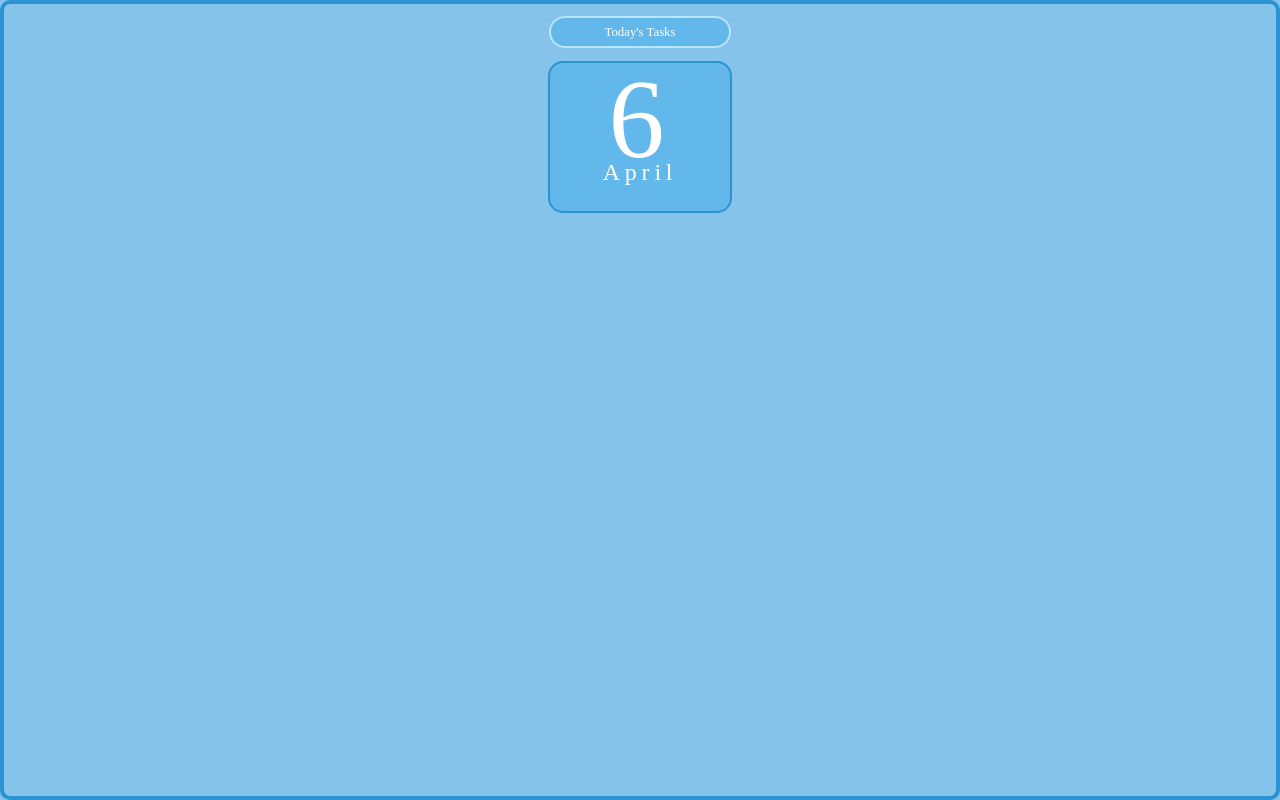
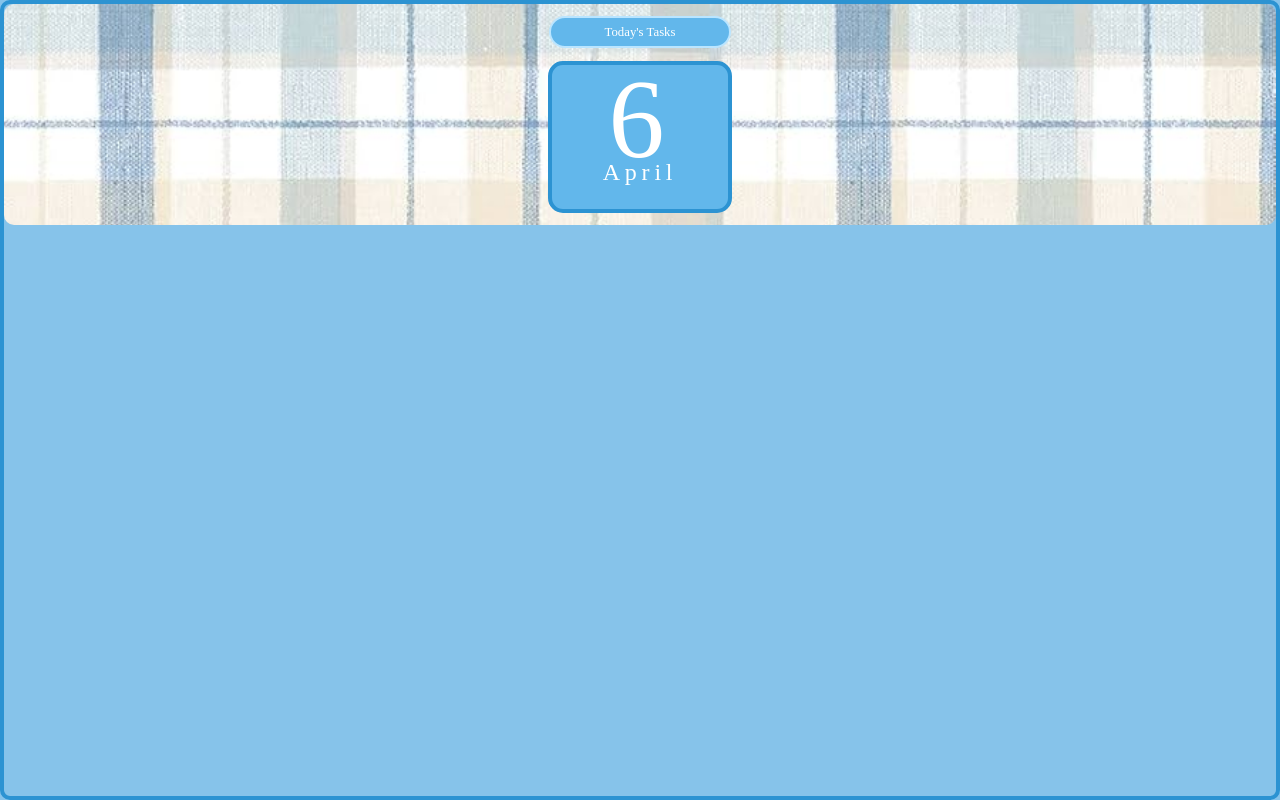
Before and after one commit to evelynhyx/Calendar-Widget, a website: page calendar/index.html in a window 1280 px wide. Drawn offline with Linux system fonts and the light colour scheme; a web font is replaced by a local one.

Commit message:
added plaid bg and changed calendar css design

```diff
--- a/calendar/styles.css
+++ b/calendar/styles.css
@@ -20,6 +20,11 @@ body {
     align-items: center;
     padding: 12px;
     gap: 0.8rem;
+    border-radius: 10px;
+    background-image: url("assets/plaidbg.jpg");
+    background-size: cover;
+    background-repeat: no-repeat;
+    background-position: center;
 }
 
 button,
@@ -75,7 +80,7 @@ day {
     width: 11.5rem;
     height: 9.5rem;
     background-color: #62b7eb;
-    border: 2px solid #2c93d2;
+    border: 4px solid #2c93d2;
     background-size: cover;
     border-radius: 15px;
 }
```
Also changed, not shown: calendar/assets/plaidbg.jpg (added), 1 other file.
